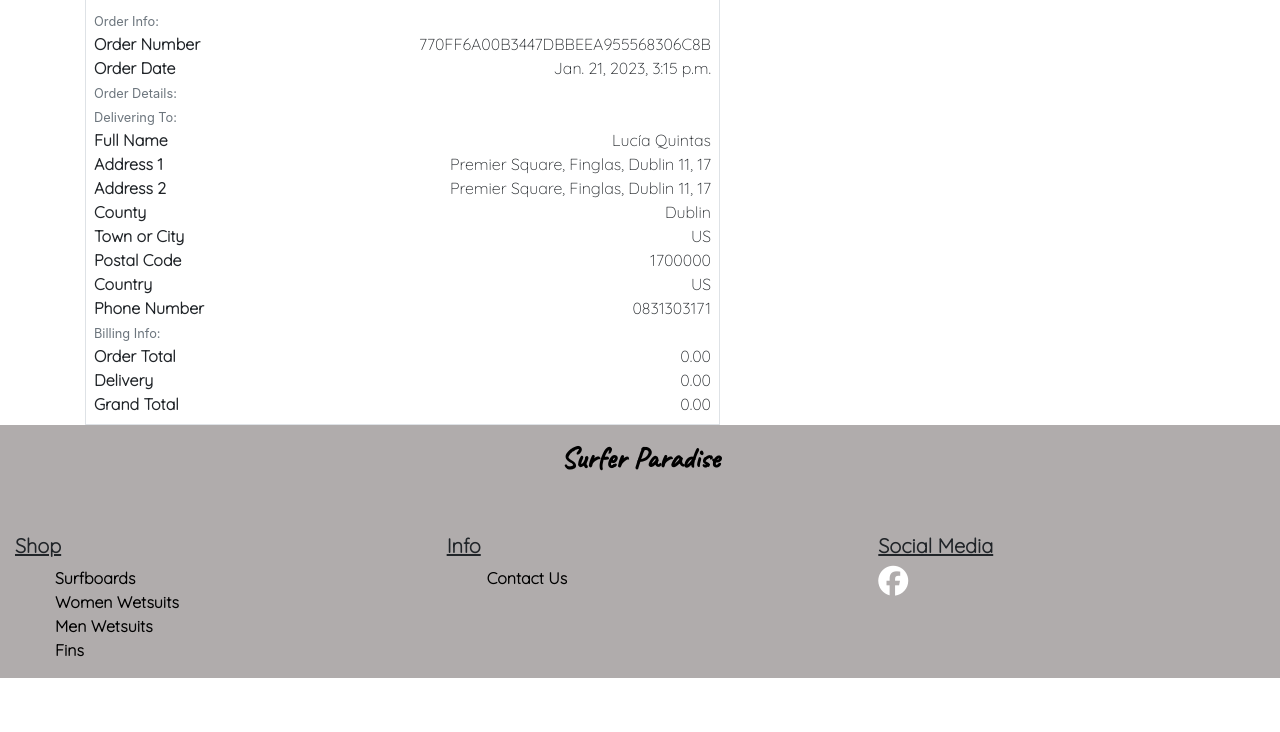
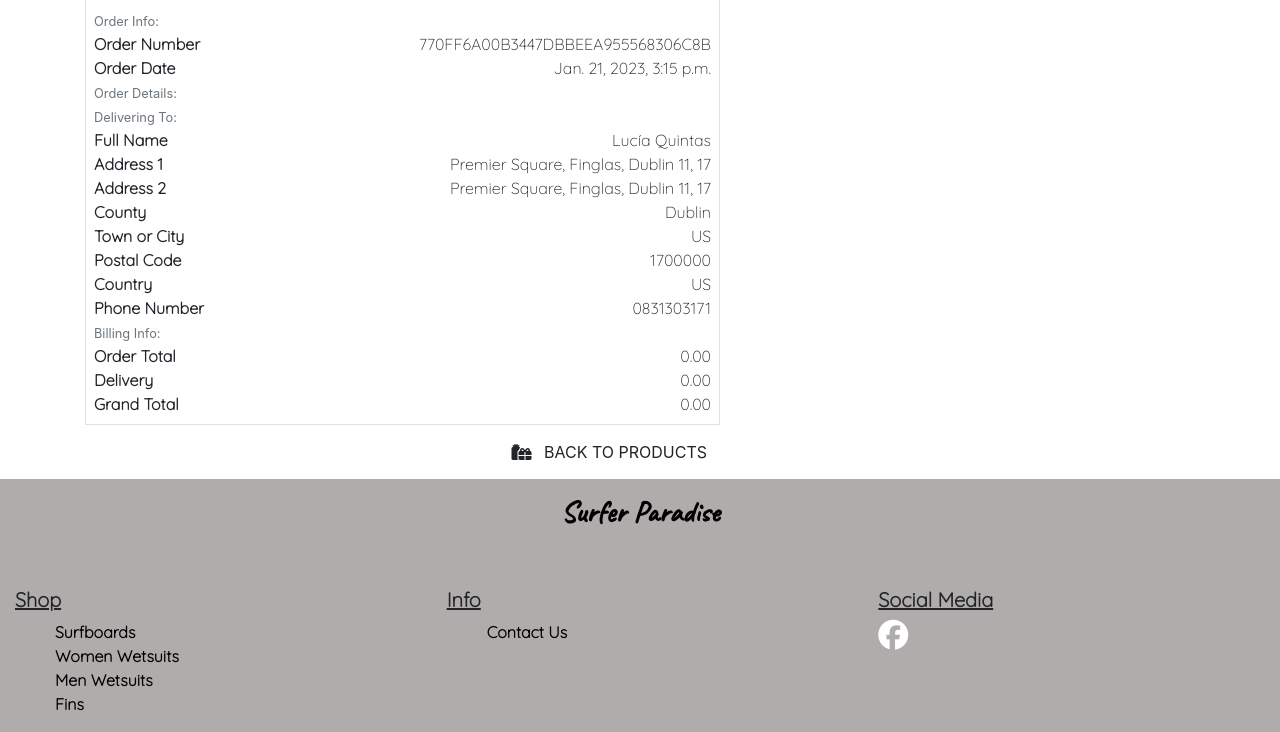
Before and after one commit to LuQuintas11/SurfParadise, a Django app: a page that uses templates/base.html in a window 1280 px wide. Shown: the part 378-1110 px from the top of the page. Before the commit the page ends 1056 px from the top, so only its background shows below. Run offline with Django 3.2, Linux system fonts and the light colour scheme; data comes from the database, SQL or seed files in the repository; both versions use the stored data as it was after the commit; some libraries are stand-ins or nearby versions.

Commit message:
Fixed typo in js source

```diff
--- a/checkout/templates/checkout/checkout_success.html
+++ b/checkout/templates/checkout/checkout_success.html
@@ -199,6 +199,13 @@
                         </span>
                         <span class="text-uppercase">Back to Profile</span>
                     </a>
+                {% else %}
+                    <a href="{% url 'products' %}" class="btn btn-black rounded-0 my-2">
+                        <span class="icon mr-2">
+                            <i class="fas fa-gifts"></i>
+                        </span>
+                        <span class="text-uppercase">Back to products</span>
+                    </a>
                 {% endif %}
 			</div>
 		</div>
--- a/templates/base.html
+++ b/templates/base.html
@@ -170,8 +170,7 @@
 
 
     {% block postloadjs %}
-    <stript src="{% static 'js/app.js' %}"></stript>
-
+    <script type="text/javascript" src="/static/js/app.js"></script>
     {% endblock %}
 
 
```
Also changed, not shown: checkout/templates/checkout/confirmation_emails/confirmation_email_subject.txt (renamed from checkout/templates/checkout/confirmation_emails/confirmation_body_subject.txt), db.sqlite3, surfparadise/settings.py (line endings or trailing spaces).
